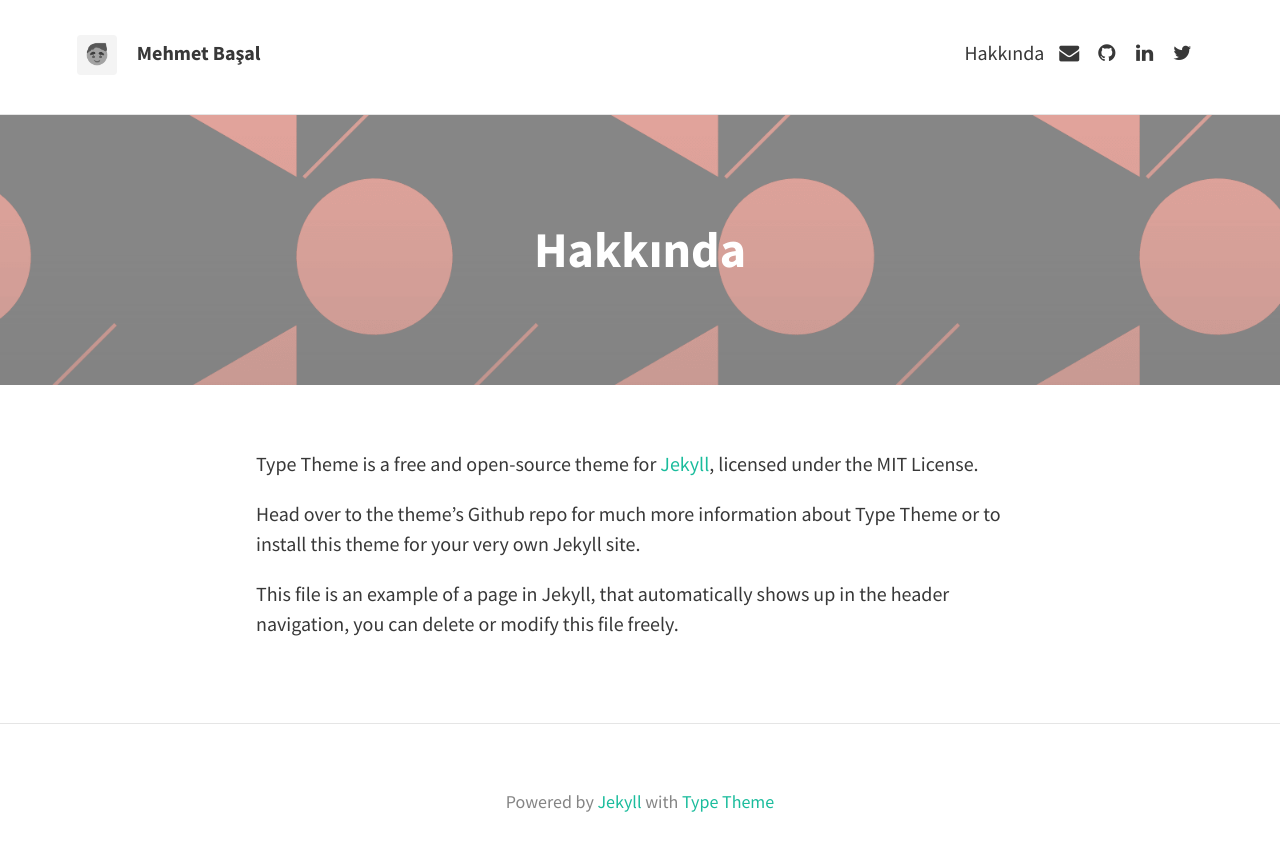
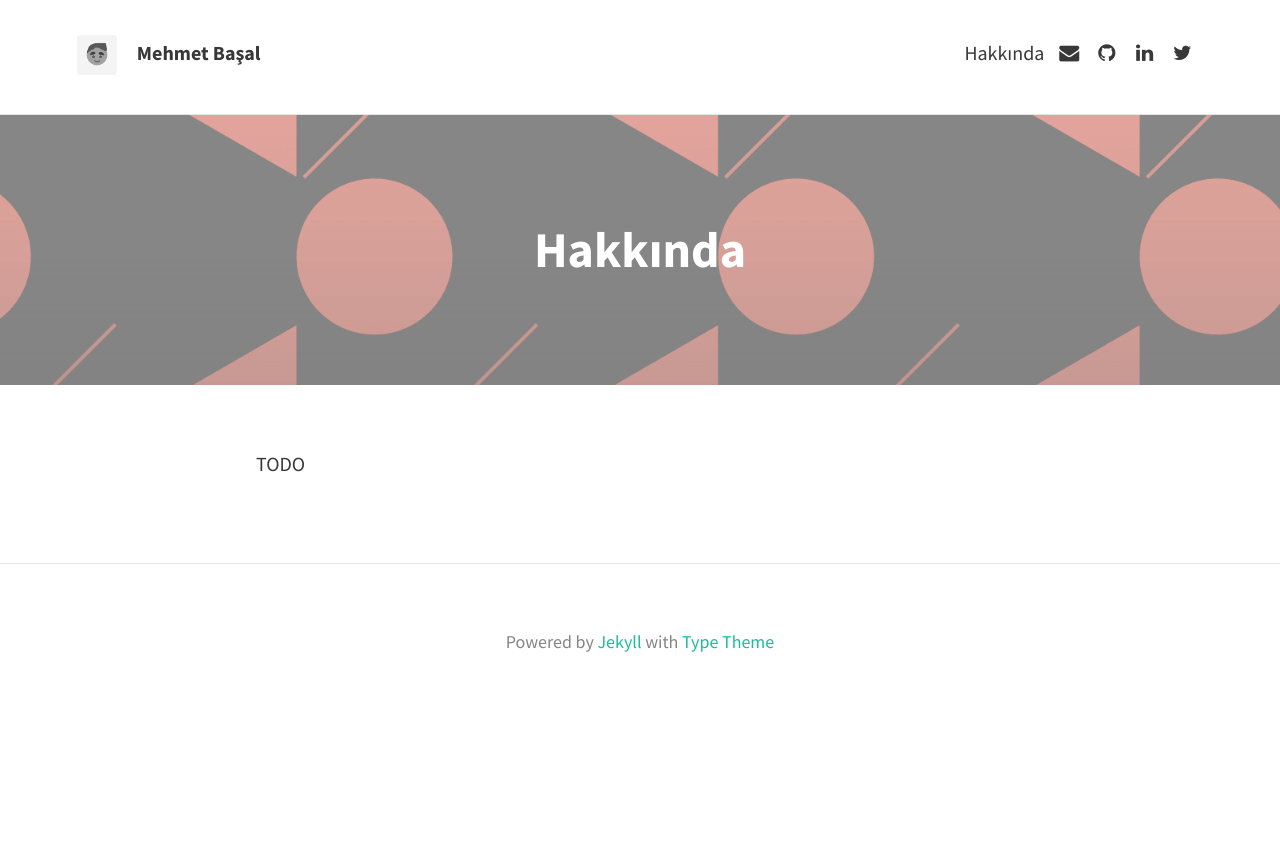
Before and after one commit to pasali/pasali.github.io, a Jekyll site: the page built from about.md, in a window 1280 px wide. Shown: the top 851 px of the page. Built offline with Jekyll 4.4.1, drawn with Linux system fonts in a browser that asks for light colours; nearby versions of some CDN libraries; Markdown is read by kramdown in place of the engine named in the settings.

Commit message:
hakkinda

````diff
--- a/_posts/2013-04-30-basit-bir-kabuk-ornegi-c.markdown
+++ b/_posts/2013-04-30-basit-bir-kabuk-ornegi-c.markdown
@@ -172,6 +172,7 @@ Anlayacağınız üzere  programdan çıkmamızı sağlıyor.
 ```
 Komut ismi ve ilgili fonksiyonun pointerindan  oluşan bir `command_t` veri tipimiz var. Hemen sonrasında ise bu veri tipi kullanılarak oluşturulmuş bir
 `commnands` dizisi var. Burada tablo yönemli programlama kullanmamızın nedeni gereksiz `if - else` bloklarından kaçınmak için.
+
 ``` c
     int
     main(void)
--- a/about.md
+++ b/about.md
@@ -5,8 +5,4 @@ permalink: /about/
 feature-img: "img/sample_feature_img_2.png"
 ---
 
-Type Theme is a free and open-source theme for [Jekyll](http://jekyllrb.com/), licensed under the MIT License.
-
-Head over to the theme's Github repo for much more information about Type Theme or to install this theme for your very own Jekyll site.
-
-This file is an example of a page in Jekyll, that automatically shows up in the header navigation, you can delete or modify this file freely.
+TODO
````
Also changed, not shown: other parts of _posts/2013-04-30-basit-bir-kabuk-ornegi-c.markdown (+1 -1 lines).
